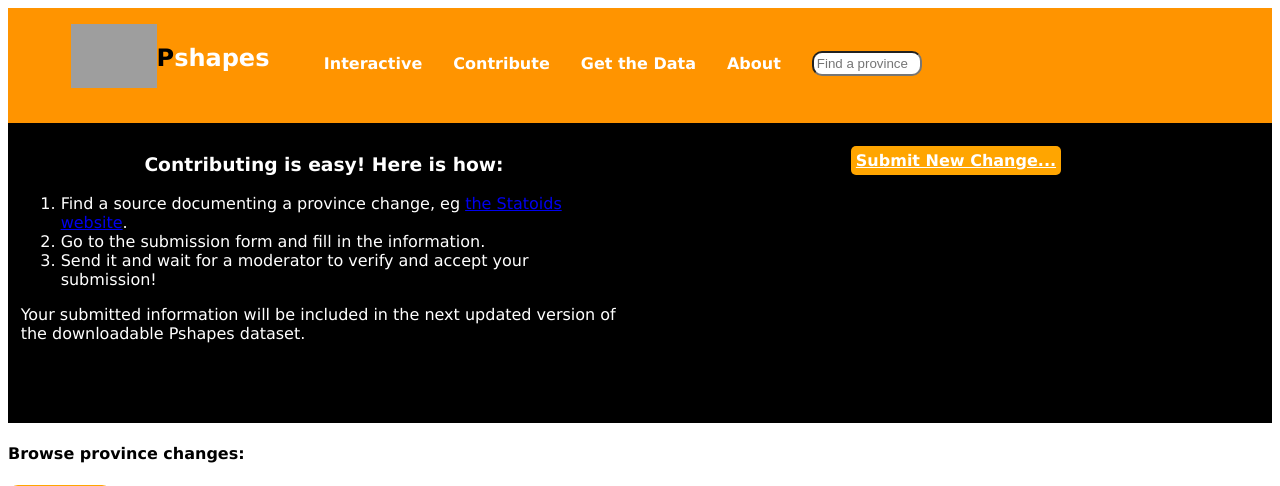
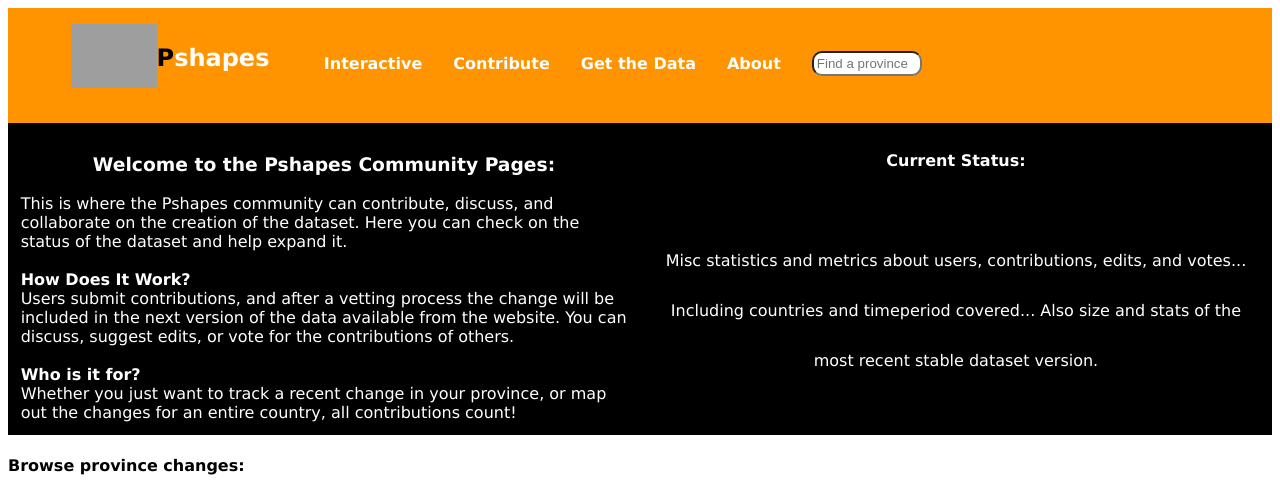
Before and after one commit to karimbahgat/pshapes-site, a Django app: page /contribute/accepted/ in a window 1280 px wide. Shown: the top 486 px of the page. Run offline with Django 3.2, Linux system fonts and the light colour scheme; data that the repository does not hold is empty; parts of the project's set-up code (start-up, migrations or seed data) failed here and were passed over; some libraries are stand-ins or nearby versions; grey boxes are pictures that could not be loaded.

Commit message:
Misc really good esthetic changes

```diff
--- a/provchanges/templates/provchanges/contribute.html
+++ b/provchanges/templates/provchanges/contribute.html
@@ -10,7 +10,9 @@
 			<b>Submit New Change...</b>
 			</a>
 		</div>
-
+		<!--Instead of the table below, have a grid of links with one for qualchecking/browsing/editing/improving the changetable in a page of its own and switching bw accepted and pending,
+		one for browsing through the current status and coverage of countries which has a page with basic country info/map at top and list of accepted and pending below,
+		-->
 		<div>
 		<h4>Browse province changes:</h4>
 
--- a/provchanges/views.py
+++ b/provchanges/views.py
@@ -89,22 +89,33 @@ def contribute(request):
     return contribute_accepted(request)
 
 def contribute_accepted(request):
-    bannertitle = "Contributing is easy! Here is how:"
+    bannertitle = "Welcome to the Pshapes Community Pages:"
     bannerleft = """
                     <div style="text-align:left">
-                        <ol>
-			<li>Find a source documenting a province change, eg <a href="http://www.statoids.com">the Statoids website</a>.</li>
-			<li>Go to the submission form and fill in the information.</li>
-			<li>Send it and wait for a moderator to verify and accept your submission!</li>
-			</ol>
+                        This is where the Pshapes community can contribute, discuss, and collaborate
+                        on the creation of the dataset. Here you can check on the status of the dataset and
+                        help expand it.
 
-			Your submitted information will be included in the next updated version of the downloadable Pshapes dataset.
+                        <br><br>
+                        <b>How Does It Work?</b>
+                        <br>
+                        Users submit contributions, and after a vetting process
+                        the change will be included in the next version of the data available from the website.
+                        You can discuss, suggest edits, or vote for the contributions of others.
+
+                        <br><br>
+                        <b>Who is it for?</b>
+                        <br>
+                        Whether you just want to track a recent change in your province, or map out the changes
+                        for an entire country, all contributions count!
 		    </div>
     """
     bannerright = """
-			<a href="/submitchange" style="background-color:orange; color:white; border-radius:5px; padding:5px">
-			<b>Submit New Change...</b>
-			</a>
+			<b>Current Status:</b>
+			<br><br>
+			Misc statistics and metrics about users, contributions, edits, and votes...
+			Including countries and timeperiod covered...
+			Also size and stats of the most recent stable dataset version.
     """
 
     changes = ProvChange.objects.filter(status="Accepted").order_by("-added") # the dash reverses the order
```
Also changed, not shown: pshapes_site/views.py (+19 -3 lines), 2 other files.
